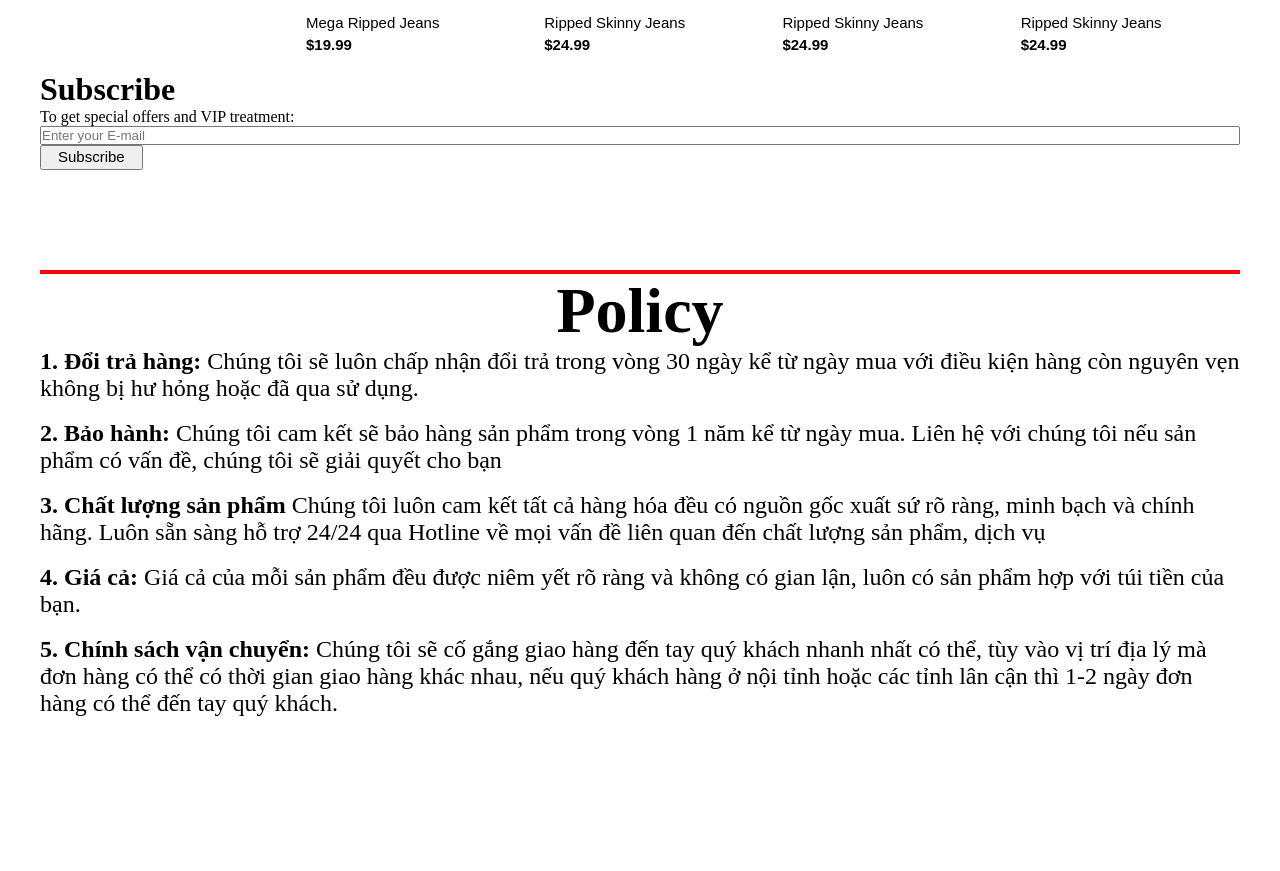
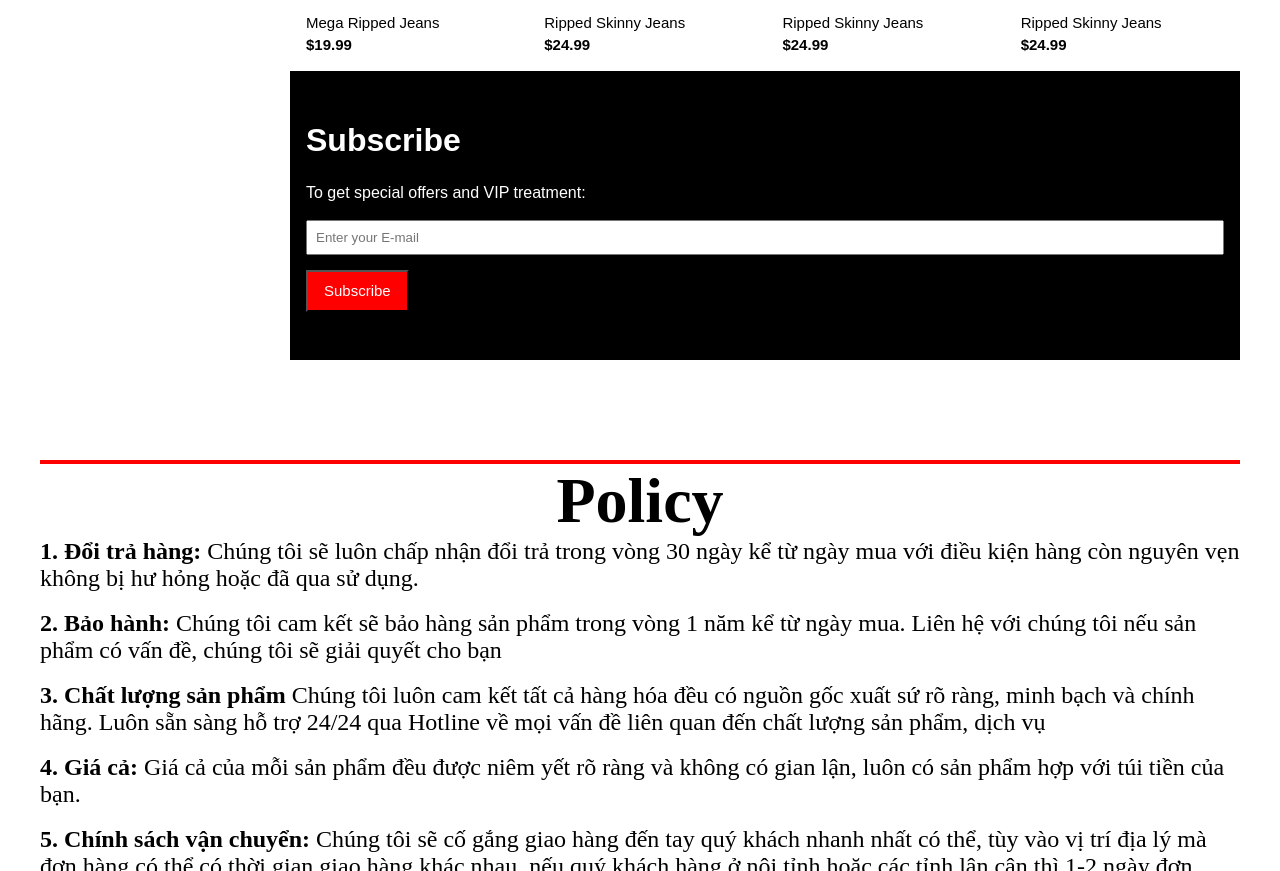
Before and after one commit to trangiatonin/TranGIaToNin_thuong-mai-dien-tu, a plain HTML site: page index.html in a window 1280 px wide. Shown: the part 1428-2299 px from the top of the page. Before the commit the page ends 2145 px from the top, so only its background shows below. Drawn offline with Linux system fonts and the light colour scheme.

Commit message:
Update styles.css

```diff
--- a/asserts/css/styles.css
+++ b/asserts/css/styles.css
@@ -167,7 +167,38 @@ button {
     font-size: 15px;
     display: inline-block;
 }
+.subscribe-footer {
+    margin-left: 250px;
+    padding: 32px 16px;
+    font-family: "Montserrat", sans-serif;
+    color: #fff;
+    background-color: #000;
+}
 
+.subscribe-footer h1 {
+    margin: 10px 0;
+    line-height: 54px;
+
+}
+
+.subscribe-footer p {
+    margin: 15px 0;
+    line-height: 22.5px;
+
+}
+
+.subscribe-footer input {
+    padding: 8px;
+}
+
+.subscribe-footer button {
+    padding: 8 16;
+    margin-bottom: 16px;
+    line-height: 22.5px;
+    background-color: red;
+    color: #fff;
+    cursor: pointer;
+}
 #footer {
     border-top: red solid 4px;
     margin-top: 100px;
```
